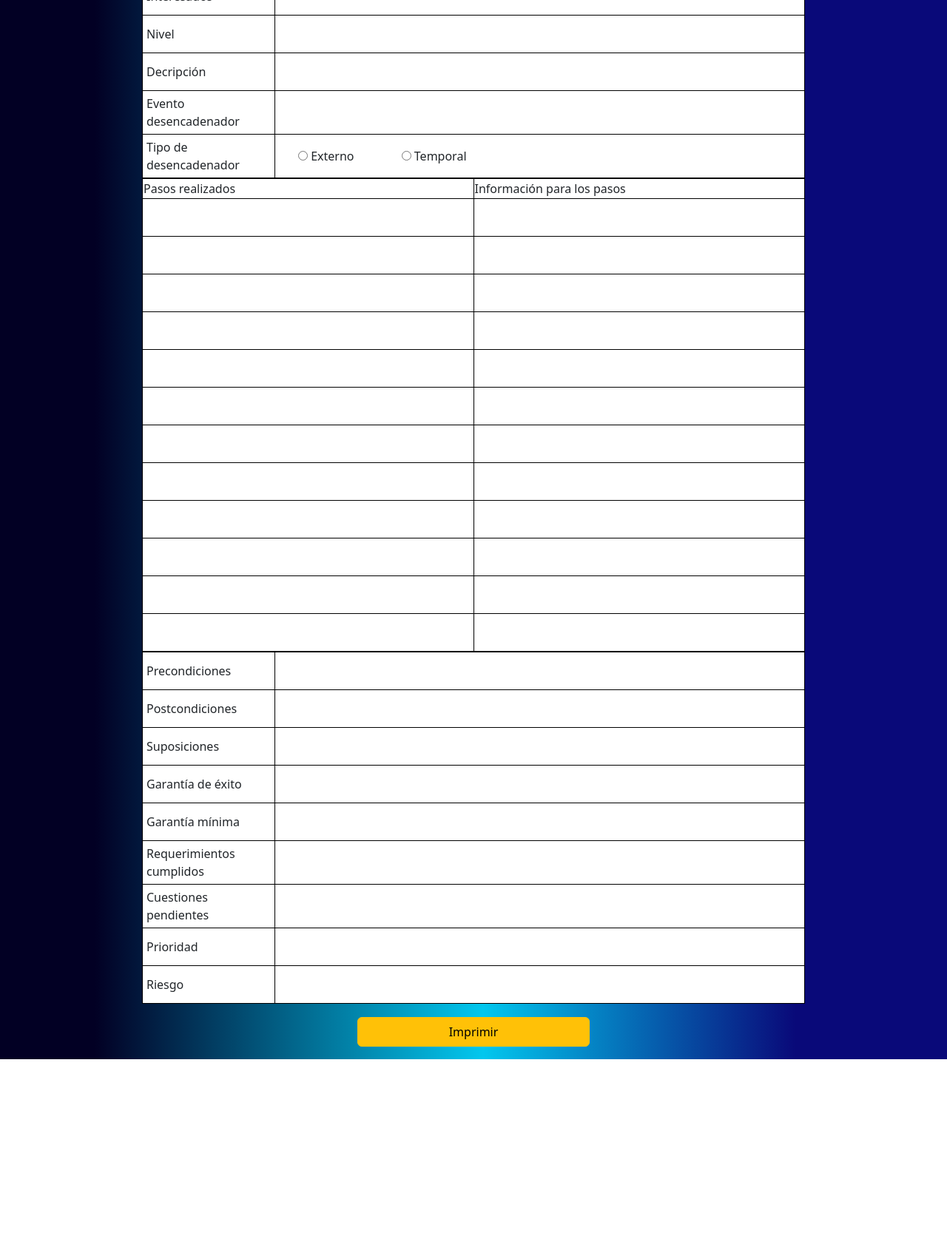
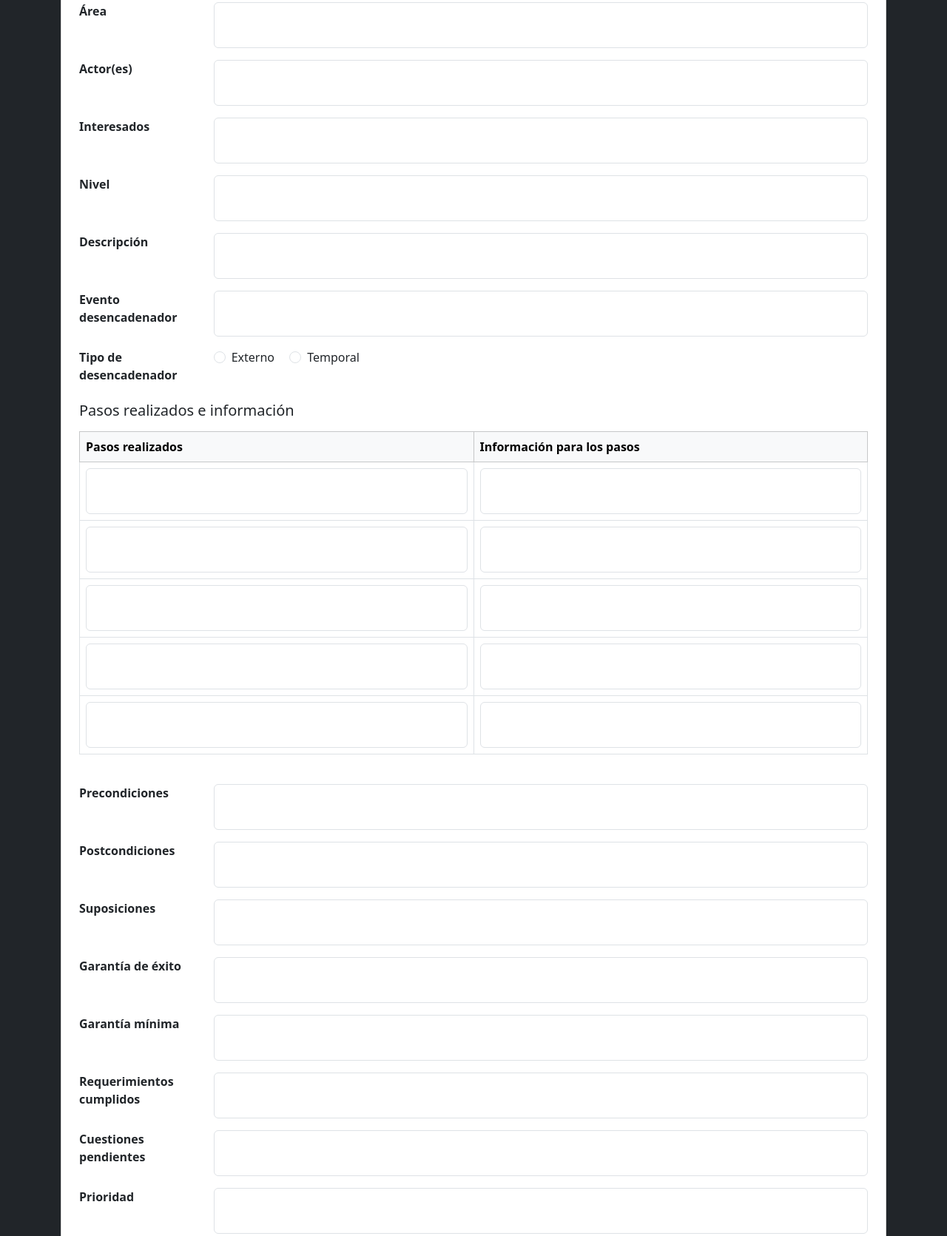
Before and after one commit to DanniYos/Plantilla-casos-de-uso, a plain HTML site: page index.html in a window 1280 px wide. Shown: the part 218-1889 px from the top of the page at 74% size. Before the commit the page ends 1650 px from the top, so only its background shows below. Drawn offline with nearby package versions, Linux system fonts and the light colour scheme.

Commit message:
Cambio de estilos

```diff
--- a/index.html
+++ b/index.html
@@ -1,213 +1,164 @@
 <!DOCTYPE html>
-<html lang="en">
+<html lang="es">
 <head>
   <meta charset="UTF-8">
-    <meta name="viewport" content="widtr=device-widtr, initial-scale=1.0">
-    <title>Document</title>
-    <link rel="stylesheet" href="style.css">
-    <link href="https://cdn.jsdelivr.net/npm/bootstrap@5.3.3/dist/css/bootstrap.min.css" rel="stylesheet" integrity="sha384-QWTKZyjpPEjISv5WaRU9OFeRpok6YctnYmDr5pNlyT2bRjXh0JMhjY6hW+ALEwIH" crossorigin="anonymous">
-    <script src="https://cdn.jsdelivr.net/npm/bootstrap@5.3.3/dist/js/bootstrap.bundle.min.js" integrity="sha384-YvpcrYf0tY3lHB60NNkmXc5s9fDVZLESaAA55NDzOxhy9GkcIdslK1eN7N6jIeHz" crossorigin="anonymous"></script>
+  <meta name="viewport" content="width=device-width, initial-scale=1.0">
+  <title>Formulario de Caso de Uso</title>
+  <link href="https://cdn.jsdelivr.net/npm/bootstrap@5.3.7/dist/css/bootstrap.min.css" rel="stylesheet" integrity="sha384-LN+7fdVzj6u52u30Kp6M/trliBMCMKTyK833zpbD+pXdCLuTusPj697FH4R/5mcr" crossorigin="anonymous">
+  <script src="https://cdn.jsdelivr.net/npm/bootstrap@5.3.7/dist/js/bootstrap.bundle.min.js" integrity="sha384-ndDqU0Gzau9qJ1lfW4pNLlhNTkCfHzAVBReH9diLvGRem5+R9g2FzA8ZGN954O5Q" crossorigin="anonymous"></script>
+  <link rel="stylesheet" href="./style.css">
 </head>
-<body>
-    <div class="contenedor">
-    <table class="tabla-encabezado">
+<body class="bg-dark">
+  <div class="container my-5">
+    <div class="card p-4">
+      <h2 class="mb-4 text-center">Formulario de Caso de Uso</h2>
+
+      <!-- Datos principales -->
+      <div class="row mb-3">
+        <div class="col-md-2 fw-bold">Nombre de caso de uso</div>
+        <div class="col-md-4">
+          <textarea class="form-control mb-2" placeholder="Nombre del caso"></textarea>
+        </div>
+
+        <div class="col-md-1 fw-bold">Id Único</div>
+        <div class="col-md-5">
+          <textarea class="form-control mb-2" placeholder="Id Único"></textarea>
+        </div>
+
+      </div>
+
+      <div class="row mb-3">
+        <div class="col-md-2 fw-bold">Área</div>
+        <div class="col-md-10"><textarea class="form-control"></textarea></div>
+      </div>
+
+      <div class="row mb-3">
+        <div class="col-md-2 fw-bold">Actor(es)</div>
+        <div class="col-md-10"><textarea class="form-control"></textarea></div>
+      </div>
+
+      <div class="row mb-3">
+        <div class="col-md-2 fw-bold">Interesados</div>
+        <div class="col-md-10"><textarea class="form-control"></textarea></div>
+      </div>
+
+      <div class="row mb-3">
+        <div class="col-md-2 fw-bold">Nivel</div>
+        <div class="col-md-10"><textarea class="form-control"></textarea></div>
+      </div>
+
+      <div class="row mb-3">
+        <div class="col-md-2 fw-bold">Descripción</div>
+        <div class="col-md-10"><textarea class="form-control"></textarea></div>
+      </div>
+
+      <div class="row mb-3">
+        <div class="col-md-2 fw-bold">Evento desencadenador</div>
+        <div class="col-md-10"><textarea class="form-control"></textarea></div>
+      </div>
+
+      <div class="row mb-4">
+        <div class="col-md-2 fw-bold">Tipo de desencadenador</div>
+        <div class="col-md-10">
+          <div class="form-check form-check-inline">
+            <input class="form-check-input" type="radio" name="opcion" value="Externo">
+            <label class="form-check-label">Externo</label>
+          </div>
+          <div class="form-check form-check-inline">
+            <input class="form-check-input" type="radio" name="opcion" value="Temporal">
+            <label class="form-check-label">Temporal</label>
+          </div>
+        </div>
+      </div>
+
+      <!-- Tabla de pasos -->
+      <h5 class="mb-3">Pasos realizados e información</h5>
+      <div class="table-responsive mb-4">
+        <table class="table table-bordered align-middle">
+          <thead class="table-light">
+            <tr>
+              <th>Pasos realizados</th>
+              <th>Información para los pasos</th>
+            </tr>
+          </thead>
           <tbody>
-            <tr style="border-right: 1px solid black;">
-                <td class="subtitulo-encabezado">Nombre de caso de uso</td>
-                <td class="descripcion-cont">
-                    <textarea class="text-first" type="text"></textarea>
-                    <div id="text-first">Id Único</div>
-                    <textarea class="text-first" type="text"></textarea>
-                </td>
+            <!-- Puedes copiar estas filas si necesitas más -->
+            <tr>
+              <td><textarea class="form-control"></textarea></td>
+              <td><textarea class="form-control"></textarea></td>
             </tr>
             <tr>
-                <td class="subtitulo-encabezado">Área</td>
-                <td class="descripcion">
-                    <textarea class="text-descripcion" ></textarea>
+              <td><textarea class="form-control"></textarea></td>
+              <td><textarea class="form-control"></textarea></td>
             </tr>
             <tr>
-                <td class="subtitulo-encabezado">Actor(es)</td>
-                <td class="descripcion"><textarea class="text-descripcion" type="text"></textarea></td>
+              <td><textarea class="form-control"></textarea></td>
+              <td><textarea class="form-control"></textarea></td>
             </tr>
             <tr>
-                <td class="subtitulo-encabezado">Interesados</td>
-                <td class="descripcion"><textarea class="text-descripcion" type="text"></textarea></td>
+              <td><textarea class="form-control"></textarea></td>
+              <td><textarea class="form-control"></textarea></td>
             </tr>
             <tr>
-                <td class="subtitulo-encabezado">Nivel</td>
-                <td class="descripcion"><textarea class="text-descripcion" type="text"></textarea></td>
-            </tr>
-            <tr>
-                <td class="subtitulo-encabezado">Decripción</td>
-                <td class="descripcion"><textarea class="text-descripcion" type="text"></textarea></td>
-            </tr>
-            <tr>
-                <td class="subtitulo-encabezado">Evento desencadenador</td>
-                <td class="descripcion"><textarea class="text-descripcion" type="text"></textarea></td>
-            </tr>
-            <tr>
-                <td class="subtitulo-encabezado">Tipo de desencadenador</td>
-                <td class="descripcion">
-                    <div class="button-radius">
-                        <input type="radio" name="opcion" value="Externo"> Externo
-                    </div>
-                    <div class="button-radius">
-                        <input type="radio" name="opcion" value="Temporal"> Temporal
-                    </div>
-                </td>
+              <td><textarea class="form-control"></textarea></td>
+              <td><textarea class="form-control"></textarea></td>
             </tr>
           </tbody>
         </table>
+      </div>
 
-    <table class="tabla-central">
-        <tbody>
-            <tr>
-                <td class="descripcion-central">Pasos realizados</td>
-                <td class="descripcion-central">Información para los pasos</td>
-            </tr>
-            <tr>
-                <td class="descripcion-central">
-                    <textarea type="text" class="input-central"></textarea>
-                </td>
-                <td class="descripcion-central">
-                    <textarea type="text" class="input-central"></textarea>
-                </td>
-            </tr>
-            <tr>
-                <td class="descripcion-central">
-                    <textarea type="text" class="input-central"></textarea>
-                </td>
-                <td class="descripcion-central">
-                    <textarea type="text" class="input-central"></textarea>
-                </td>
-            </tr>
-            <tr>
-                <td class="descripcion-central">
-                    <textarea type="text" class="input-central"></textarea>
-                </td>
-                <td class="descripcion-central">
-                    <textarea type="text" class="input-central"></textarea>
-                </td>
-            </tr>
-            <tr>
-                <td class="descripcion-central">
-                    <textarea type="text" class="input-central"></textarea>
-                </td>
-                <td class="descripcion-central">
-                    <textarea type="text" class="input-central"></textarea>
-                </td>
-            </tr>
-            <tr>
-                <td class="descripcion-central">
-                    <textarea type="text" class="input-central"></textarea>
-                </td>
-                <td class="descripcion-central">
-                    <textarea type="text" class="input-central"></textarea>
-                </td>
-            </tr>
-            <tr>
-                <td class="descripcion-central">
-                    <textarea type="text" class="input-central"></textarea>
-                </td>
-                <td class="descripcion-central">
-                    <textarea type="text" class="input-central"></textarea>
-                </td>
-            </tr>
-            <tr>
-                <td class="descripcion-central">
-                    <textarea type="text" class="input-central"></textarea>
-                </td>
-                <td class="descripcion-central">
-                    <textarea type="text" class="input-central"></textarea>
-                </td>
-            </tr>
-            <tr>
-                <td class="descripcion-central">
-                    <textarea type="text" class="input-central"></textarea>
-                </td>
-                <td class="descripcion-central">
-                    <textarea type="text" class="input-central"></textarea>
-                </td>
-            </tr>
-            <tr>
-                <td class="descripcion-central">
-                    <textarea type="text" class="input-central"></textarea>
-                </td>
-                <td class="descripcion-central">
-                    <textarea type="text" class="input-central"></textarea>
-                </td>
-            </tr>
-            <tr>
-                <td class="descripcion-central">
-                    <textarea type="text" class="input-central"></textarea>
-                </td>
-                <td class="descripcion-central">
-                    <textarea type="text" class="input-central"></textarea>
-                </td>
-            </tr>
-            <tr>
-                <td class="descripcion-central">
-                    <textarea type="text" class="input-central"></textarea>
-                </td>
-                <td class="descripcion-central">
-                    <textarea type="text" class="input-central"></textarea>
-                </td>
-            </tr>
-            <tr>
-                <td class="descripcion-central">
-                    <textarea type="text" class="input-central"></textarea>
-                </td>
-                <td class="descripcion-central">
-                    <textarea type="text" class="input-central"></textarea>
-                </td>
-            </tr>
+      <!-- Condiciones y otros -->
+      <div class="row mb-3">
+        <div class="col-md-2 fw-bold">Precondiciones</div>
+        <div class="col-md-10"><textarea class="form-control"></textarea></div>
+      </div>
 
-        </tbody>
-    </table>
-    <table class="tabla-encabezado">
-        <tbody>
-            <tr>
-                <td class="subtitulo-encabezado">Precondiciones</td>
-                <td class="descripcion"><textarea class="text-descripcion" type="text"></textarea></td>
-            </tr>
-            <tr>
-                <td class="subtitulo-encabezado">Postcondiciones</td>
-                <td class="descripcion"><textarea class="text-descripcion" type="text"></textarea>
-            </tr>
-            <tr>
-                <td class="subtitulo-encabezado">Suposiciones</td>
-                <td class="descripcion"><textarea class="text-descripcion" type="text"></textarea></td>
-            </tr>
-            <tr>
-                <td class="subtitulo-encabezado">Garantía de éxito</td>
-                <td class="descripcion"><textarea class="text-descripcion" type="text"></textarea></td>
-            </tr>
-            <tr>
-                <td class="subtitulo-encabezado">Garantía mínima</td>
-                <td class="descripcion"><textarea class="text-descripcion" type="text"></textarea></td>
-            </tr>
-            <tr>
-                <td class="subtitulo-encabezado">Requerimientos cumplidos</td>
-                <td class="descripcion"><textarea class="text-descripcion" type="text"></textarea></td>
-            </tr>
-            <tr>
-                <td class="subtitulo-encabezado">Cuestiones pendientes</td>
-                <td class="descripcion"><textarea class="text-descripcion" type="text"></textarea></td>
-            </tr>
-            <tr>
-                <td class="subtitulo-encabezado">Prioridad</td>
-                <td class="descripcion"><textarea class="text-descripcion" type="text"></textarea></td>
-            </tr>
-            <tr>
-                <td class="subtitulo-encabezado">Riesgo</td>
-                <td class="descripcion"><textarea class="text-descripcion" type="text"></textarea></td>
-            </tr>
-        </tbody>
-    </table>
-    <div class="contenedor-button">
-        <input type="submit" value="Imprimir" onclick="window.print()" class="btn btn-warning" id="button">
+      <div class="row mb-3">
+        <div class="col-md-2 fw-bold">Postcondiciones</div>
+        <div class="col-md-10"><textarea class="form-control"></textarea></div>
+      </div>
+
+      <div class="row mb-3">
+        <div class="col-md-2 fw-bold">Suposiciones</div>
+        <div class="col-md-10"><textarea class="form-control"></textarea></div>
+      </div>
+
+      <div class="row mb-3">
+        <div class="col-md-2 fw-bold">Garantía de éxito</div>
+        <div class="col-md-10"><textarea class="form-control"></textarea></div>
+      </div>
+
+      <div class="row mb-3">
+        <div class="col-md-2 fw-bold">Garantía mínima</div>
+        <div class="col-md-10"><textarea class="form-control"></textarea></div>
+      </div>
+
+      <div class="row mb-3">
+        <div class="col-md-2 fw-bold">Requerimientos cumplidos</div>
+        <div class="col-md-10"><textarea class="form-control"></textarea></div>
+      </div>
+
+      <div class="row mb-3">
+        <div class="col-md-2 fw-bold">Cuestiones pendientes</div>
+        <div class="col-md-10"><textarea class="form-control"></textarea></div>
+      </div>
+
+      <div class="row mb-3">
+        <div class="col-md-2 fw-bold">Prioridad</div>
+        <div class="col-md-10"><textarea class="form-control"></textarea></div>
+      </div>
+
+      <div class="row mb-4">
+        <div class="col-md-2 fw-bold">Riesgo</div>
+        <div class="col-md-10"><textarea class="form-control"></textarea></div>
+      </div>
+
+      <!-- Botón -->
+      <div class="text-center">
+        <button class="btn btn-warning" onclick="window.print()">Imprimir</button>
       </div>
 
     </div>
+  </div>
 </body>
 </html>
--- a/style.css
+++ b/style.css
@@ -1,112 +1,3 @@
-body{
-    background: rgb(2,0,36);
-    background: linear-gradient(90deg, rgba(2,0,36,1) 10%, rgba(2,199,238,1) 51%, rgba(9,9,121,1) 84%);
-    padding: 0;
-    display: flex;
-    justify-content: center;
-    align-items: center;
+textarea {
+    resize: none;
 }
-
-.button-radius{
-    display: inline-block;
-    padding: 0 30px;
-}
-
-.contenedor{
-    display: flex;
-    flex-direction: column;
-    width: 70%;
-    margin-top: 2%;
-}
-
-.tabla-encabezado {
-    border-collapse: collapse;
-    width: 100%;
-    background-color: white;
-}
-
-.subtitulo-encabezado {
-    border: 1px solid black;
-    padding: 5px;
-    width: 20%;
-}
-
-.descripcion{
-    border: 1px solid black;
-    padding: 1px;
-    margin: 0;
-    box-sizing: border-box;
-}
-
-.text-descripcion{
-    border: none;
-    width: 100%;
-    resize: none;
-    overflow: hidden;
-    padding: 0;
-    margin: 0;
-    vertical-align: top;
-}
-
-#codigo-formulario {
-    border: none;
-    width: 15%;
-}
-
-.tabla-central{
-    border: 1px solid black;
-    border-collapse: collapse;
-    background-color: white;
-}
-
-.descripcion-central{
-    width: 50%;
-    border: 1px solid black;
-}
-
-.input-central{
-    border: none;
-    width: 100%;
-    resize: none;
-    overflow: hidden;
-    padding: 0;
-    margin: 0;
-    vertical-align: top;
-}
-
-#button{
-    width: 35%;
-    height: 40px ;
-}
-
-.contenedor-button{
-    display: flex;
-    justify-content: center;
-    align-items: center;
-    margin: 2% 0;
-}
-
-.text-first{
-    border: none;
-    width: 40%;
-    resize: none;
-    overflow: hidden;
-    padding: 0;
-    margin: 0;
-}
-
-.descripcion-cont{
-    display: flex;
-    justify-content: space-between;
-    border-top: 1px solid black;
-}
-
-#text-first{
-    width: 20%;
-}
-
-@media print {
-    #button {
-        display: none;
-    }
-}
```
Lines whose indentation alone changed are shown as unchanged.
